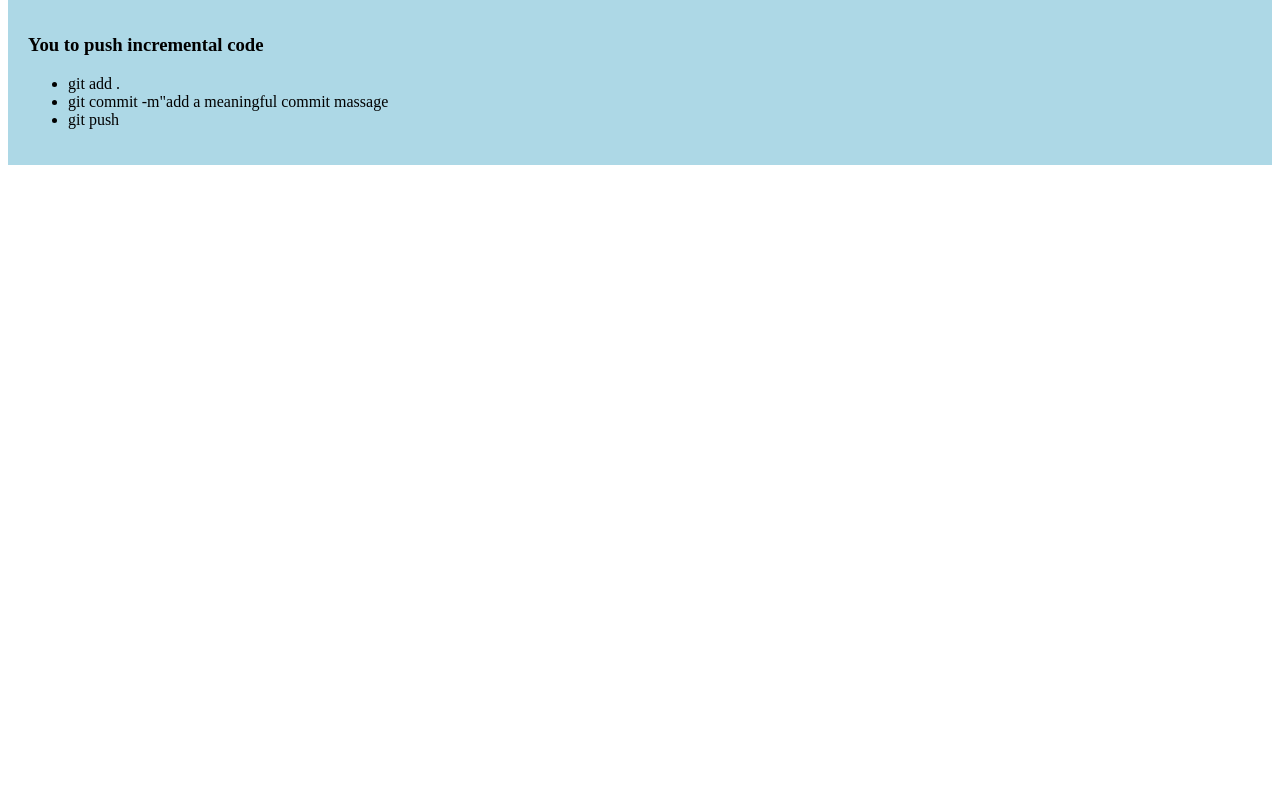
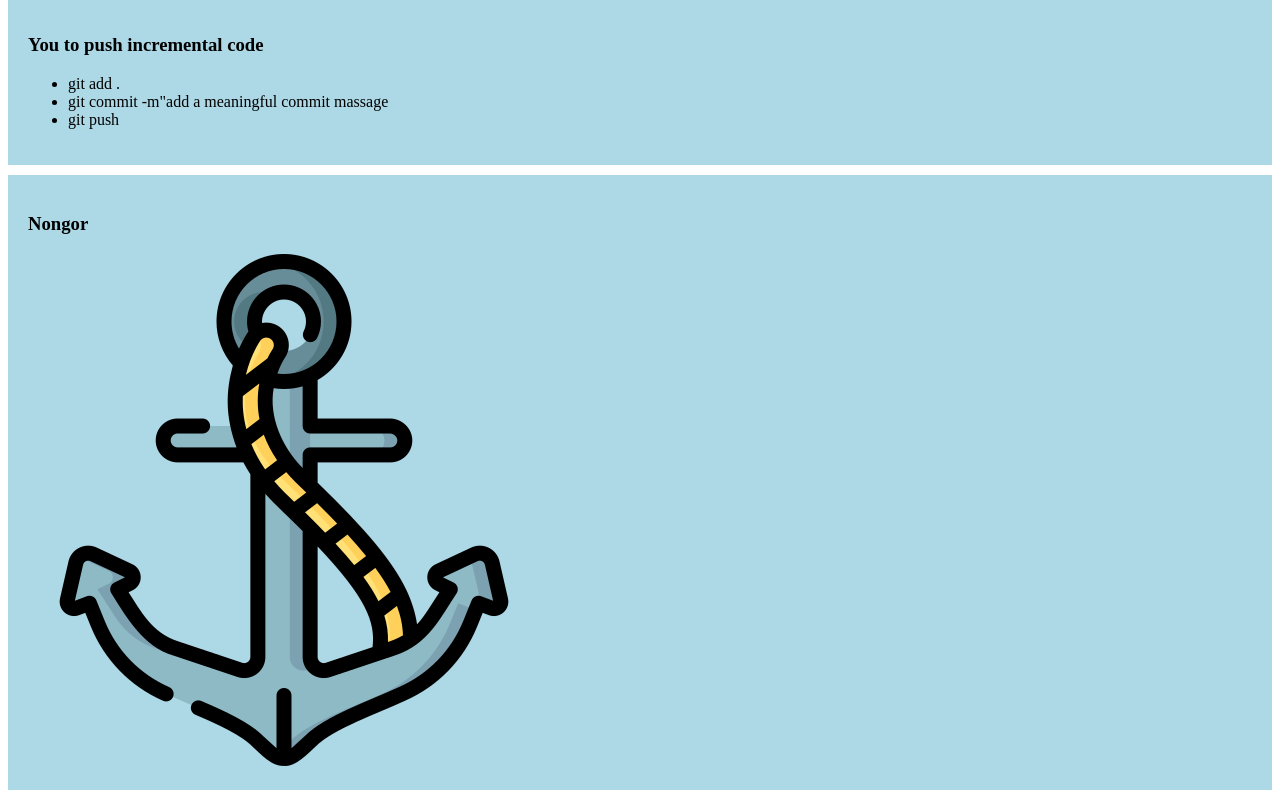
Before and after one commit to prosaju/my-simple-website, a plain HTML site: page index.html in a window 1280 px wide. Shown: the part 497-1297 px from the top of the page. Before the commit the page ends 800 px from the top, so only its background shows below. Drawn offline with Linux system fonts and the light colour scheme.

Commit message:
added nongor image

```diff
--- a/index.html
+++ b/index.html
@@ -27,5 +27,9 @@
             <li>git push</li>
         </ul>
     </div>
+    <div>
+        <h3>Nongor</h3>
+        <img src="images/4287284.png" alt="">
+    </div>
 </body>
 </html>
```
Also changed, not shown: images/4287284.png (added), images/mt15.webp (added), images/travel_images/cox.jpg (added), images/travelicon.avif (added), 3 other files.
